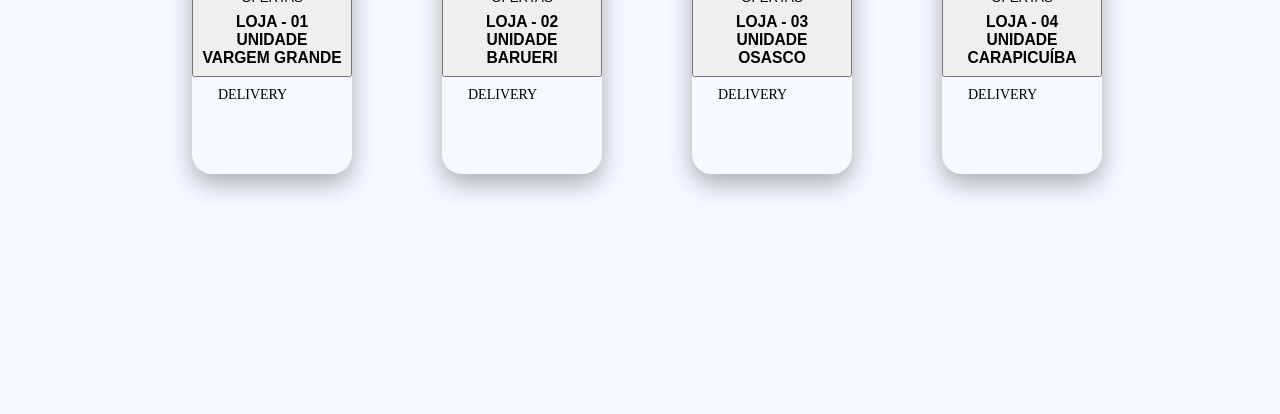
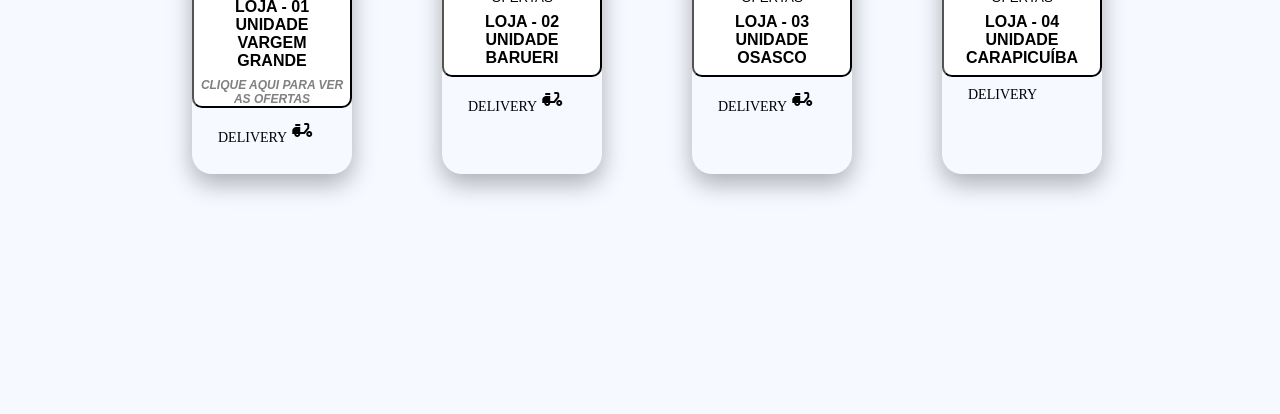
Before and after one commit to Danny-ctrl/ModeloSupermercado, a plain HTML site: page Index.html in a window 1280 px wide. Shown: the part 386-800 px from the top of the page. Drawn offline with nearby package versions, Linux system fonts and the light colour scheme.

Commit message:
estilização button,icon delivery loja 1

```diff
--- a/Index.html
+++ b/Index.html
@@ -47,15 +47,18 @@
             </div>
             <div class="cardCor"></div>
             <div class="textCard">
-              <button type="button">
-                OFERTAS
+              <button type="button" class="custom-button">
                 <h3>LOJA - 01 UNIDADE VARGEM GRANDE</h3>
+                 <h4><i>CLIQUE AQUI PARA VER AS OFERTAS</i></h4>
               </button>
               <a
                 href="https://api.whatsapp.com/send?phone=+5511949933710&text=Oi, Quero fazer um pedido!"
                 class="button"
                 target="_blank"
-                >Delivery</a
+                >Delivery
+                <span class="material-icons">
+                  delivery_dining
+                  </span></a
               >
             </div>
             </div>
@@ -71,7 +74,7 @@
               </div>
               <div class="cardCor"></div>
               <div class="textCard">
-                <button type="button">
+                <button type="button" class="custom-button">
                   OFERTAS
                   <h3>LOJA - 02 UNIDADE BARUERI</h3>
                 </button>
@@ -79,7 +82,11 @@
                   href="https://api.whatsapp.com/send?phone=+5511949933710&text=Oi, Quero fazer um pedido!"
                   class="button"
                   target="_blank"
-                  >Delivery</a
+                  >Delivery
+                  <span class="material-icons">
+                    delivery_dining
+                    </span>
+                  </a
                 >
               </div>
             </div>
@@ -94,7 +101,7 @@
               </div>
               <div class="cardCor"></div>
               <div class="textCard">
-                <button type="button">
+                <button type="button" class="custom-button">
                   OFERTAS
                   <h3>LOJA - 03 UNIDADE OSASCO</h3>
                 </button>
@@ -102,7 +109,10 @@
                   href="https://api.whatsapp.com/send?phone=+5511949933710&text=Oi, Quero fazer um pedido!"
                   class="button"
                   target="_blank"
-                  >Delivery</a
+                  >Delivery
+                  <span class="material-icons">
+                    delivery_dining
+                    </span></a
                 >
               </div>
             </div>
@@ -118,7 +128,7 @@
               </div>
               <div class="cardCor"></div>
               <div class="textCard">
-                <button type="button">
+                <button type="button" class="custom-button">
                   OFERTAS
                   <h3>LOJA - 04 UNIDADE CARAPICUÍBA</h3>
                 </button>
--- a/styles/home.css
+++ b/styles/home.css
@@ -63,24 +63,7 @@ nav a {
 section {
   text-align: center;
 }
-.toggle {
-  color: black;
-  font-size: 1.5rem;
-  cursor: pointer;
-}
-section .toggle {
-  visibility: hidden;
-  opacity: 0;
-  position: absolute;
-  top: -1.5rem;
-  right: 1.5rem;
-  transition: 0.2s;
-}
-.icon-marca-x {
-  visibility: visible;
-  opacity: 1;
-  top: 1.5rem;
-}
+
 .nome h1 {
   margin-top: 1%; /* Posiciona o p a 5% da altura do contêiner */
   left: 30%; /* Posiciona o p a 30% da largura do contêiner */
@@ -112,13 +95,25 @@ section .toggle {
   cursor: pointer;
   box-shadow: 0 10px 25px rgba(0, 0, 0, 0.3);
 }
-
-.cardUnico.cardCor {
+.custom-button {
+  border-radius: 0 0 10px 10px;
+  background: #fff;
+}
+h3 {
+  font-size: 16px;
+}
+h4 {
+  color: gray;
+  font-size: 12px;
+}
+.cardUnico .cardCor .button {
   background: #fff;
   /* background: linear-gradient(to right, #0b3900, #33cb73);*/
   /*box-shadow: 20px 20px 50px -30px #33cb73;*/
 }
-
+.custom-button:hover {
+  background: #33cb73;
+}
 .cardUnico:first-child .third-child {
   margin-left: 0;
 }
```
